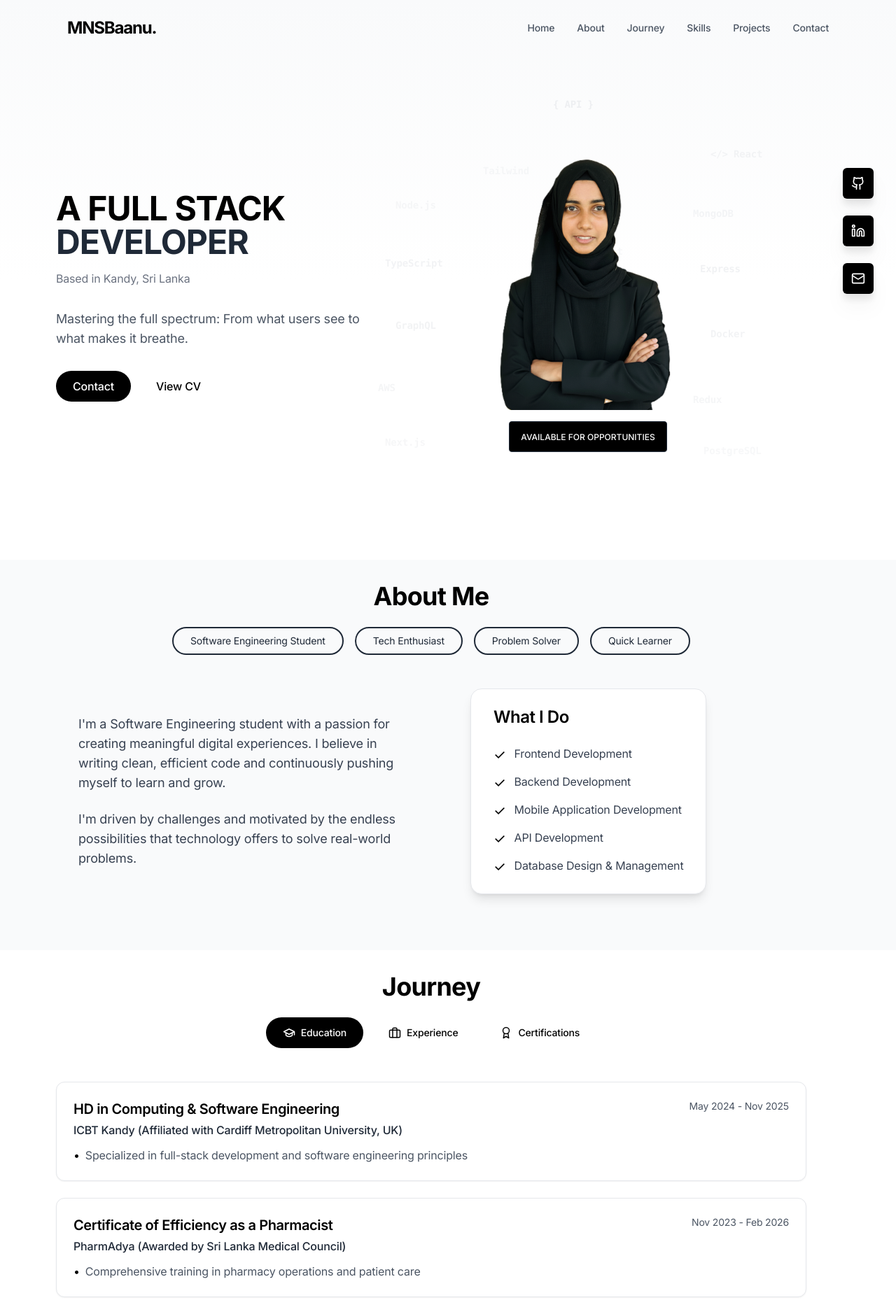
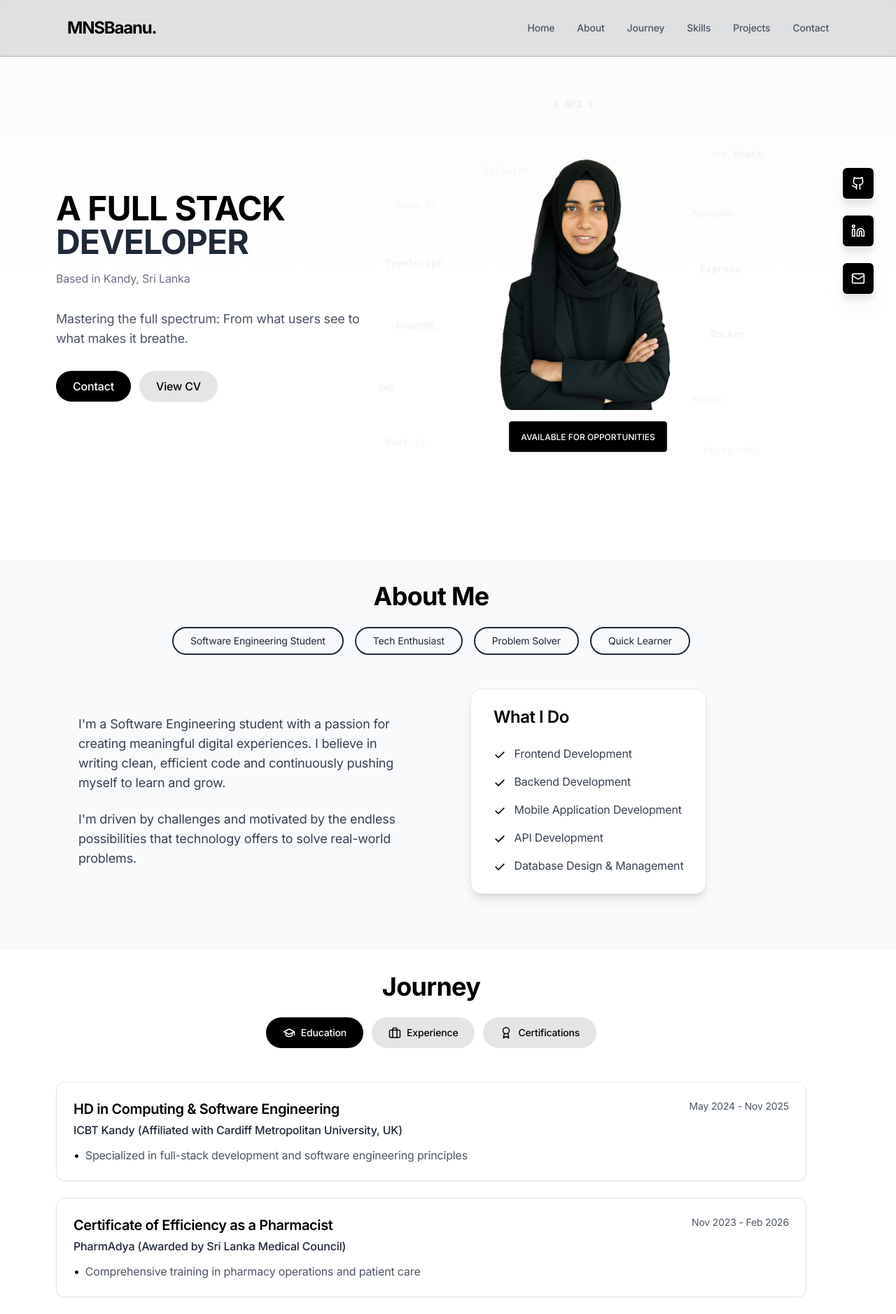
Before and after one commit to MNSBaanu/MyPortfolio, a React (Vite) app: page / in a window 1280 px wide. Shown: the top 1878 px of the page at 70% size. Built offline with nearby package versions, Linux system fonts and the light colour scheme.

Commit message:
feat: add initial Header, Hero, and Journey components to establish the portfolio layout.

```diff
--- a/src/components/Header.tsx
+++ b/src/components/Header.tsx
@@ -52,9 +52,9 @@ const Header = () => {
 
   return (
     <header
-      className={`fixed top-0 left-0 right-0 z-50 transition-all duration-500 ${isScrolled
-        ? 'bg-white/90 backdrop-blur-md shadow-sm py-4 border-b border-gray-100'
-        : 'bg-transparent py-6'
+      className={`fixed top-0 left-0 right-0 z-50 transition-all duration-500 bg-black/10 backdrop-blur-md border-b border-black/20 ${isScrolled
+        ? 'py-4 shadow-sm'
+        : 'py-6'
         }`}
     >
       <div className="max-w-7xl mx-auto px-10 sm:px-16 md:px-24 flex items-center justify-between">
@@ -105,7 +105,7 @@ const Header = () => {
             initial={{ opacity: 0, height: 0 }}
             animate={{ opacity: 1, height: 'auto' }}
             exit={{ opacity: 0, height: 0 }}
-            className="md:hidden bg-white border-b border-gray-100 overflow-hidden shadow-xl"
+            className="md:hidden bg-black/10 backdrop-blur-lg border-b border-black/20 overflow-hidden shadow-xl"
           >
             <nav className="container-custom flex flex-col py-8 gap-6 px-6">
               {navLinks.map((link) => (
--- a/src/components/Hero.tsx
+++ b/src/components/Hero.tsx
@@ -167,7 +167,7 @@ const Hero = () => {
 
               <button
                 onClick={() => setShowCVViewer(true)}
-                className="bg-white text-black border-2 border-black hover:bg-gray-50 px-4 sm:px-6 py-2 sm:py-2.5 rounded-full text-sm sm:text-base font-medium transition-all duration-300"
+                className="bg-black/10 backdrop-blur-md text-black border-2 border-black/20 hover:bg-black/20 px-4 sm:px-6 py-2 sm:py-2.5 rounded-full text-sm sm:text-base font-medium transition-all duration-300 shadow-sm"
               >
                 View CV
               </button>
--- a/src/components/Journey.tsx
+++ b/src/components/Journey.tsx
@@ -91,11 +91,10 @@ export default function Journey() {
                 <button
                   key={tab.id}
                   onClick={() => setActiveTab(tab.id)}
-                  className={`flex items-center gap-1.5 sm:gap-2 px-4 sm:px-5 md:px-6 py-2 sm:py-2.5 md:py-3 rounded-full text-xs sm:text-sm font-medium transition-all duration-300 ${
-                    activeTab === tab.id
-                      ? 'bg-black text-white border-2 border-black'
-                      : 'bg-white text-black border-2 border-gray-300 hover:bg-gray-50'
-                  }`}
+                  className={`flex items-center gap-1.5 sm:gap-2 px-4 sm:px-5 md:px-6 py-2 sm:py-2.5 md:py-3 rounded-full text-xs sm:text-sm font-medium transition-all duration-300 ${activeTab === tab.id
+                    ? 'bg-black text-white border-2 border-black'
+                    : 'bg-black/10 backdrop-blur-md text-black border-2 border-black/20 hover:bg-black/20'
+                    }`}
                 >
                   <Icon size={18} />
                   {tab.label}
```
